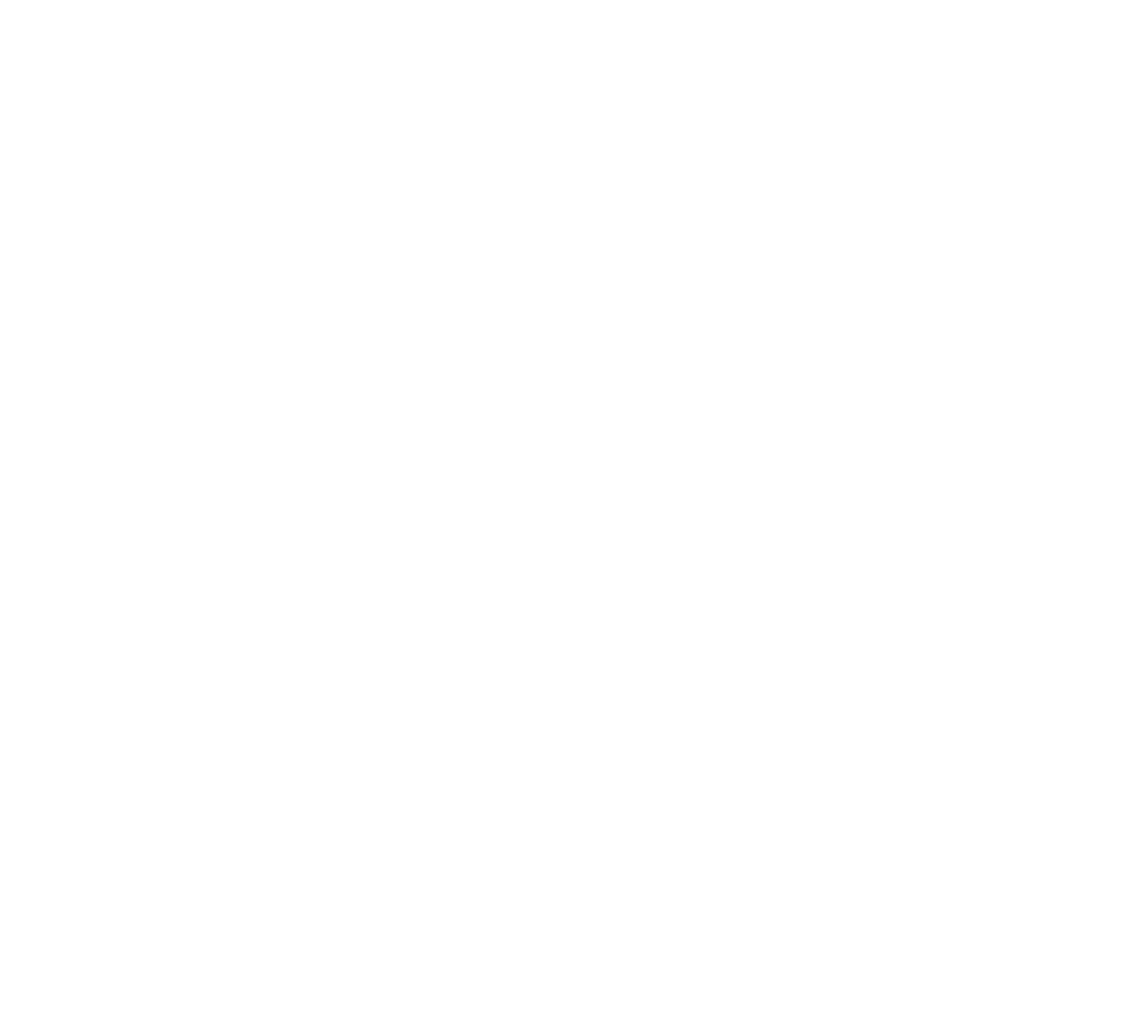
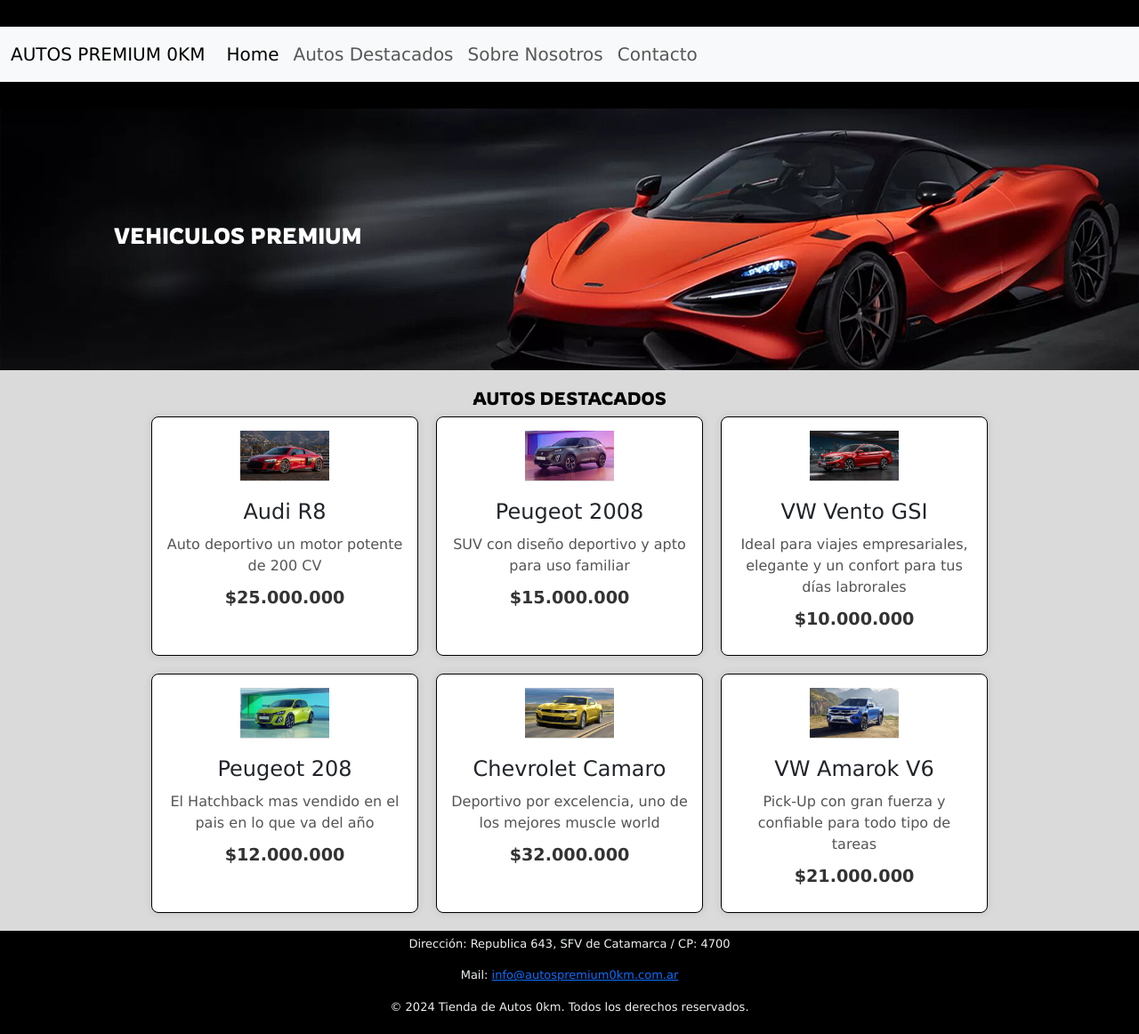
Before and after one commit to ferbreppe/webprojetc-coder, a plain HTML site: page pages/autos.html in a window 1280 px wide. Shown: the whole page at 89% size. Before the commit the page ends 800 px from the top, so only its background shows below. Drawn offline with nearby package versions, Linux system fonts and the light colour scheme.

Commit message:
desarrollo de pages y retoques de scss

```diff
--- a/index.html
+++ b/index.html
@@ -12,6 +12,9 @@
     <link href="https://cdn.jsdelivr.net/npm/bootstrap@5.3.3/dist/css/bootstrap.min.css" rel="stylesheet" integrity="sha384-QWTKZyjpPEjISv5WaRU9OFeRpok6YctnYmDr5pNlyT2bRjXh0JMhjY6hW+ALEwIH" crossorigin="anonymous">
 
     <link rel="stylesheet" href="style.css">
+
+    <link rel="shortcut icon" href="/Images/favicon.png" type="image/x-icon">
+
 </head>
 <body>
     <header>
@@ -23,10 +26,10 @@
               </button>
               <div class="collapse navbar-collapse" id="navbarNavAltMarkup">
                 <div class="navbar-nav">
-                  <a class="nav-link active" aria-current="page" href="#home">Home</a>
-                  <a class="nav-link" href="#autos">Autos Destacados</a>
-                  <a class="nav-link" href="#nosotros">Sobre Nosotros</a>
-                  <a class="nav-link" href="#contacto">Contacto</a>
+                  <a class="nav-link active" aria-current="page" href="/pages/inicio.html">Home</a>
+                  <a class="nav-link" href="/pages/autos.html">Autos Destacados</a>
+                  <a class="nav-link" href="/pages/nosotros.html">Sobre Nosotros</a>
+                  <a class="nav-link" href="/pages/contacto.html">Contacto</a>
                 </div>
               </div>
             </div>
@@ -50,19 +53,19 @@
             <h3>Autos Destacados</h3>
             <div class="caracteristicas-autos">
                 <div class="automovil">
-                    <img src="Images/1-Audi.jpg" alt="Audi R8" width="20%">
+                    <img src="/Images/1-audi.jpg" alt="audir8" width="20%">
                     <h4>Audi R8</h4>
                     <p>Auto deportivo un motor potente de 200 CV</p>
                     <p class="Precio"><strong>$25.000.000</strong></p>
                 </div>
                 <div class="automovil">
-                    <img src="Images/2-PeugeotSUV.jpg" alt="Peugeot 2008" width="20%">
+                    <img src="/Images/2-peugeotsuv.jpg" alt="peugeot2008" width="20%">
                     <h4>Peugeot 2008</h4>
                     <p>SUV con diseño deportivo y apto para uso familiar</p>
                     <p class="Precio"><strong>$15.000.000</strong></p>
                 </div>
                 <div class="automovil">
-                    <img src="Images/3-Vento.jpg" alt="VW Vento GSI" width="20%">
+                    <img src="/Images/3-vento.jpg" alt="vwventogsi" width="20%">
                     <h4>VW Vento GSI</h4>
                     <p>Ideal para viajes empresariales, elegante y un confort para tus días labrorales</p>
                     <p class="Precio"><strong>$10.000.000</strong></p>
@@ -107,12 +110,13 @@
     </div>
 
     <script src="https://cdn.jsdelivr.net/npm/bootstrap@5.3.3/dist/js/bootstrap.bundle.min.js" integrity="sha384-YvpcrYf0tY3lHB60NNkmXc5s9fDVZLESaAA55NDzOxhy9GkcIdslK1eN7N6jIeHz" crossorigin="anonymous"></script>
-</body>
 
-<footer>
+  <footer>
     <p>Dirección: Republica 643, SFV de Catamarca / CP: 4700</p>
     <p>Mail: <a href="mailto:info@autospremium0km.com.ar" target="_blank">info@autospremium0km.com.ar</a></p>
     <p>&copy; 2024 Tienda de Autos 0km. Todos los derechos reservados.</p>
-</footer>
+  </footer>
+
+</body>
 
 </html>
--- a/pages/autos.html
+++ b/pages/autos.html
@@ -0,0 +1,104 @@
+<!DOCTYPE html>
+<html lang="en">
+<head>
+    <meta charset="UTF-8">
+    <meta name="viewport" content="width=device-width, initial-scale=1.0">
+
+    <link rel="preconnect" href="https://fonts.googleapis.com">
+    <link rel="preconnect" href="https://fonts.gstatic.com" crossorigin>
+    <link href="https://fonts.googleapis.com/css2?family=Rowdies:wght@300;400;700&display=swap" rel="stylesheet">
+
+    <title>Autos Destacados</title>
+    <link href="https://cdn.jsdelivr.net/npm/bootstrap@5.3.3/dist/css/bootstrap.min.css" rel="stylesheet" integrity="sha384-QWTKZyjpPEjISv5WaRU9OFeRpok6YctnYmDr5pNlyT2bRjXh0JMhjY6hW+ALEwIH" crossorigin="anonymous">
+
+    <link rel="stylesheet" href="/style.css">
+
+    <link rel="shortcut icon" href="/Images/favicon.png" type="image/x-icon">
+
+</head>
+<body>
+    <header>
+        <nav class="navbar navbar-expand-lg bg-body-tertiary">
+            <div class="container-fluid">
+              <a class="navbar-brand" href="/index.html">AUTOS PREMIUM 0KM</a>
+              <button class="navbar-toggler" type="button" data-bs-toggle="collapse" data-bs-target="#navbarNavAltMarkup" aria-controls="navbarNavAltMarkup" aria-expanded="false" aria-label="Toggle navigation">
+                <span class="navbar-toggler-icon"></span>
+              </button>
+              <div class="collapse navbar-collapse" id="navbarNavAltMarkup">
+                <div class="navbar-nav">
+                  <a class="nav-link active" aria-current="page" href="/pages/inicio.html">Home</a>
+                  <a class="nav-link" href="/pages/autos.html">Autos Destacados</a>
+                  <a class="nav-link" href="/pages/nosotros.html">Sobre Nosotros</a>
+                  <a class="nav-link" href="/pages/contacto.html">Contacto</a>
+                </div>
+              </div>
+            </div>
+          </nav>
+
+
+
+    </header>
+
+    <main>
+        <h2>Vehiculos Premium</h2>
+    </main>
+
+    <div class="container">
+
+        <section id="autos">
+            <h3>Autos Destacados</h3>
+            <div class="caracteristicas-autos">
+                <div class="automovil">
+                    <img src="/Images/1-audi.jpg" alt="audir8" width="20%">
+                    <h4>Audi R8</h4>
+                    <p>Auto deportivo un motor potente de 200 CV</p>
+                    <p class="Precio"><strong>$25.000.000</strong></p>
+                </div>
+                <div class="automovil">
+                    <img src="/Images/2-peugeotsuv.jpg" alt="peugeot2008" width="20%">
+                    <h4>Peugeot 2008</h4>
+                    <p>SUV con diseño deportivo y apto para uso familiar</p>
+                    <p class="Precio"><strong>$15.000.000</strong></p>
+                </div>
+                <div class="automovil">
+                    <img src="/Images/3-vento.jpg" alt="vwventogsi" width="20%">
+                    <h4>VW Vento GSI</h4>
+                    <p>Ideal para viajes empresariales, elegante y un confort para tus días labrorales</p>
+                    <p class="Precio"><strong>$10.000.000</strong></p>
+                </div>
+                <div class="automovil">
+                    <img src="/Images/4-peugeot208.jpg" alt="peugeot208" width="20%">
+                    <h4>Peugeot 208</h4>
+                    <p>El Hatchback mas vendido en el pais en lo que va del año</p>
+                    <p class="Precio"><strong>$12.000.000</strong></p>
+                </div>
+                <div class="automovil">
+                    <img src="/Images/5-camaro.jpg" alt="camaro" width="20%">
+                    <h4>Chevrolet Camaro</h4>
+                    <p>Deportivo por excelencia, uno de los mejores muscle world</p>
+                    <p class="Precio"><strong>$32.000.000</strong></p>
+                </div>
+                <div class="automovil">
+                    <img src="/Images/6-vwamarok.jpg" alt="vwamarok" width="20%">
+                    <h4>VW Amarok V6</h4>
+                    <p>Pick-Up con gran fuerza y confiable para todo tipo de tareas</p>
+                    <p class="Precio"><strong>$21.000.000</strong></p>
+                </div>
+            </div>
+
+        </section>
+
+    </div>
+
+    <script src="https://cdn.jsdelivr.net/npm/bootstrap@5.3.3/dist/js/bootstrap.bundle.min.js" integrity="sha384-YvpcrYf0tY3lHB60NNkmXc5s9fDVZLESaAA55NDzOxhy9GkcIdslK1eN7N6jIeHz" crossorigin="anonymous"></script>
+
+    <footer>
+        <p>Dirección: Republica 643, SFV de Catamarca / CP: 4700</p>
+        <p>Mail: <a href="mailto:info@autospremium0km.com.ar" target="_blank">info@autospremium0km.com.ar</a></p>
+        <p>&copy; 2024 Tienda de Autos 0km. Todos los derechos reservados.</p>
+    </footer>
+
+</body>
+
+
+</html>
```
Also changed, not shown: pages/contacto.html (+90 -0 lines), pages/inicio.html (+70 -0 lines), pages/nosotros.html (+83 -0 lines), Images/4-peugeot208.jpg (added), Images/5-camaro.jpg (added), Images/6-vwamarok.jpg (added), Images/favicon.png (added).
